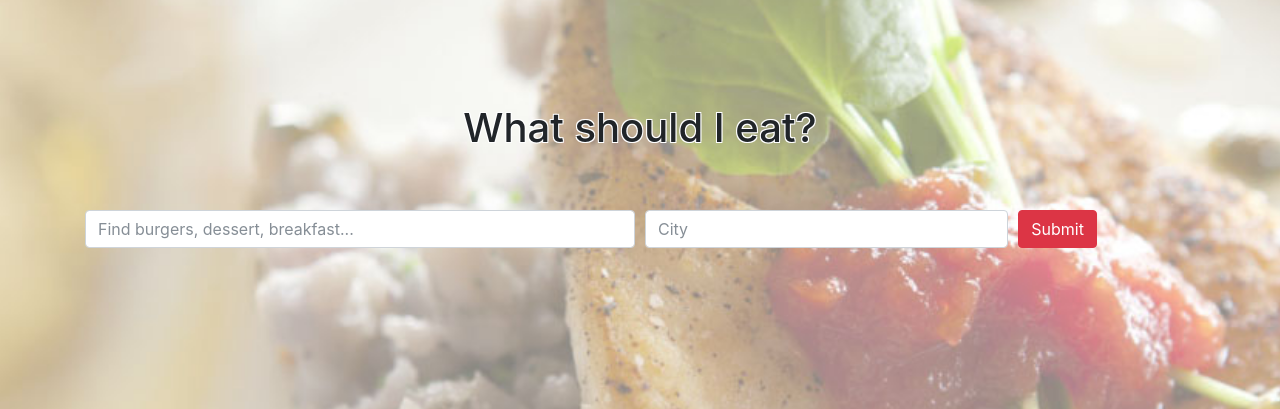
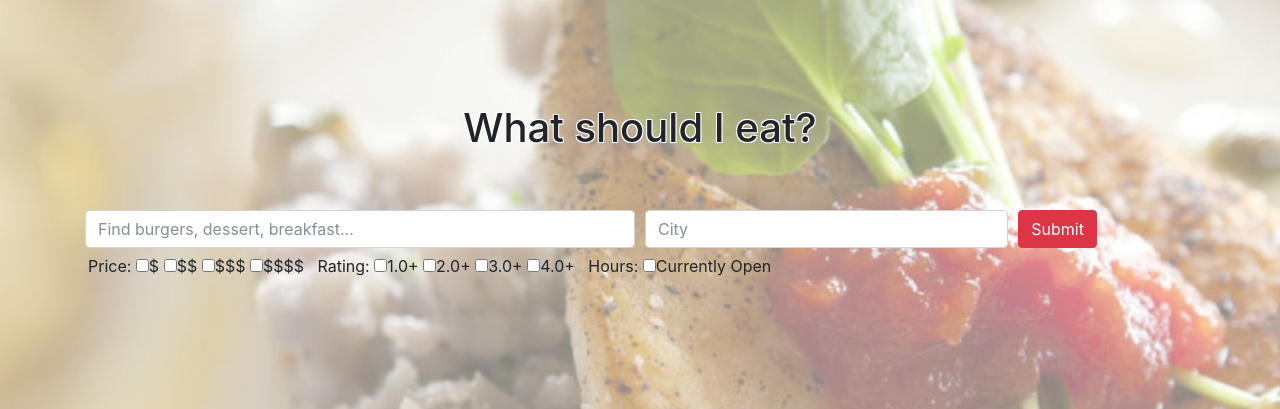
Before and after one commit to CS411F17/project, a Django app: template app/templates/restaurants.html in a window 1280 px wide. Shown: the part 56-465 px from the top of the page. Run offline with Django 3.2, Linux system fonts and the light colour scheme; the template is opened without the code that fills it, so the values that code supplies are empty; parts of the project's set-up code (start-up, migrations or seed data) failed here and were passed over; some libraries are stand-ins or nearby versions.

Commit message:
added search filters to restaurant & results page, added search filtering function in views.py

```diff
--- a/app/static/app/home_style.css
+++ b/app/static/app/home_style.css
@@ -35,6 +35,19 @@ h2 {
     margin-right: auto;
 }
 
+h3 {
+	font-size: 130%;
+	display:inline;
+}
+
+
 .container-form{
 	padding-top:50px;
 }
+
+#container-filter{
+	position: relative;
+	top:6px;
+	left:8px;
+	display:inline;
+}
--- a/app/templates/restaurants.html
+++ b/app/templates/restaurants.html
@@ -61,6 +61,42 @@
 			<div class="col">
 				<button type="submit" class="btn btn-danger">Submit</button>
 			</div>
+			<div id="container-filter">
+			  <form action="" method="post" name="myForm">
+			  	<h>Price:</h>
+				    <label class="checkbox-inline">
+				      <input type="checkbox" name="group1[]" value="$">$
+				    </label>
+				    <label class="checkbox-inline">
+				      <input type="checkbox" name="group1[]" value="$$">$$
+				    </label>
+				    <label class="checkbox-inline">
+				      <input type="checkbox" name="group1[]" value="$$$">$$$
+				    </label>
+				     <label class="checkbox-inline">
+				      <input type="checkbox" name="group1[]" value="$$$$">$$$$
+			    </label>
+			    &nbsp
+			    <h>Rating:</h>
+				    <label class="checkbox-inline">
+				      <input type="checkbox" name="group2[]" value="1">1.0+
+				    </label>
+				    <label class="checkbox-inline">
+				      <input type="checkbox" name="group2[]" value="2">2.0+
+				    </label>
+				    <label class="checkbox-inline">
+				      <input type="checkbox" name="group2[]" value="3">3.0+
+				    </label>
+				    <label class="checkbox-inline">
+				      <input type="checkbox" name="group2[]" value="4">4.0+
+				    </label>
+			    &nbsp
+			    <h>Hours:</h>
+				    <label class="checkbox-inline">
+				      <input type="checkbox" name="group3[]" value="open">Currently Open
+				    </label>
+			  </form>
+			</div>
 		</div>
 	</form>
 
@@ -84,6 +120,11 @@
     }, false);
   }, false);
 })();
+
+// Short script for allowing only selection of 1 filter for rating filter
+$('input[name="group2[]"]').on('change', function() {
+    $('input[name="group2[]"]').not(this).prop('checked', false);
+});
 </script>
 
 </html>
```
Also changed, not shown: app/static/app/results_style.css (+10 -2 lines), app/templates/results.html (+42 -1 lines), app/views.py (+46 -4 lines).
